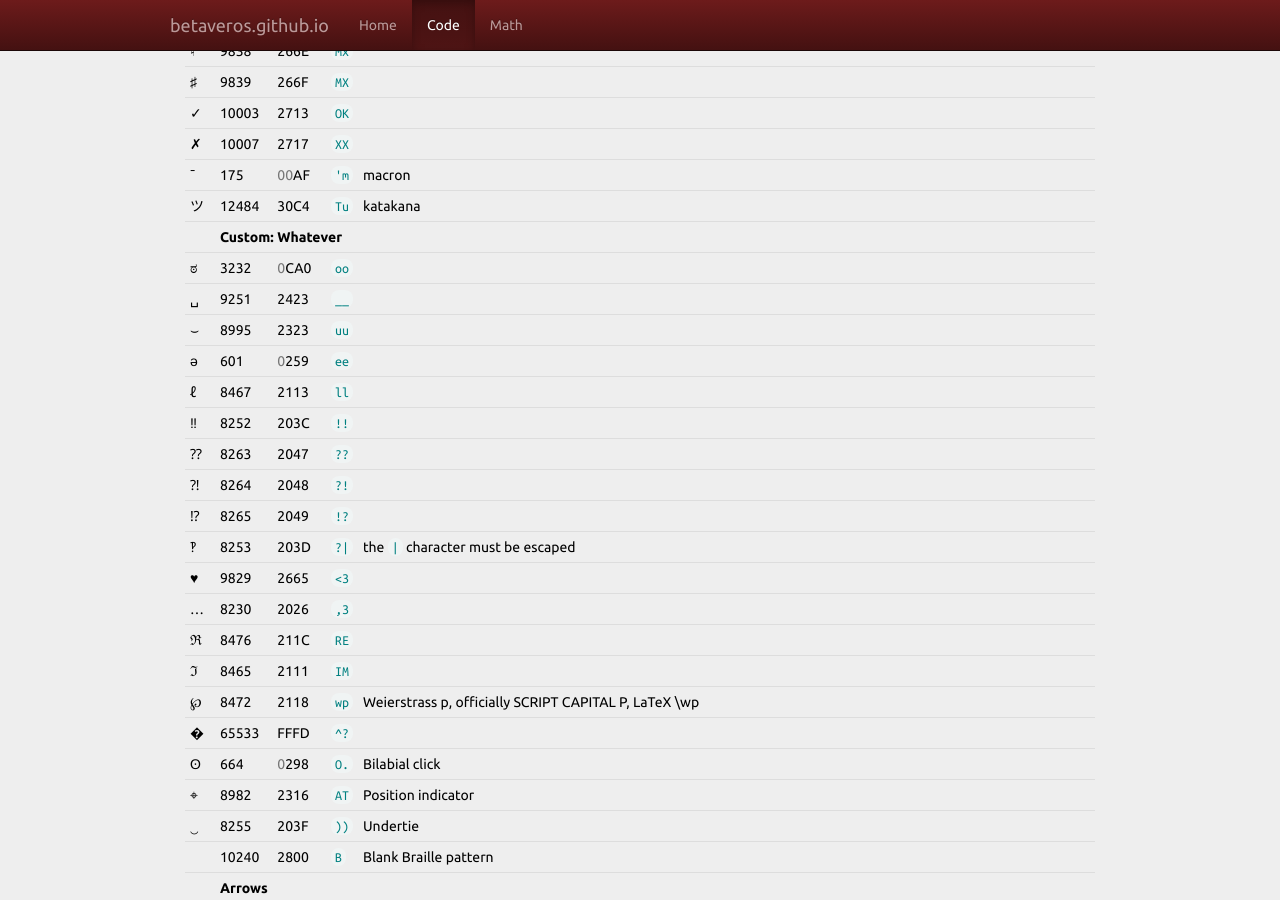
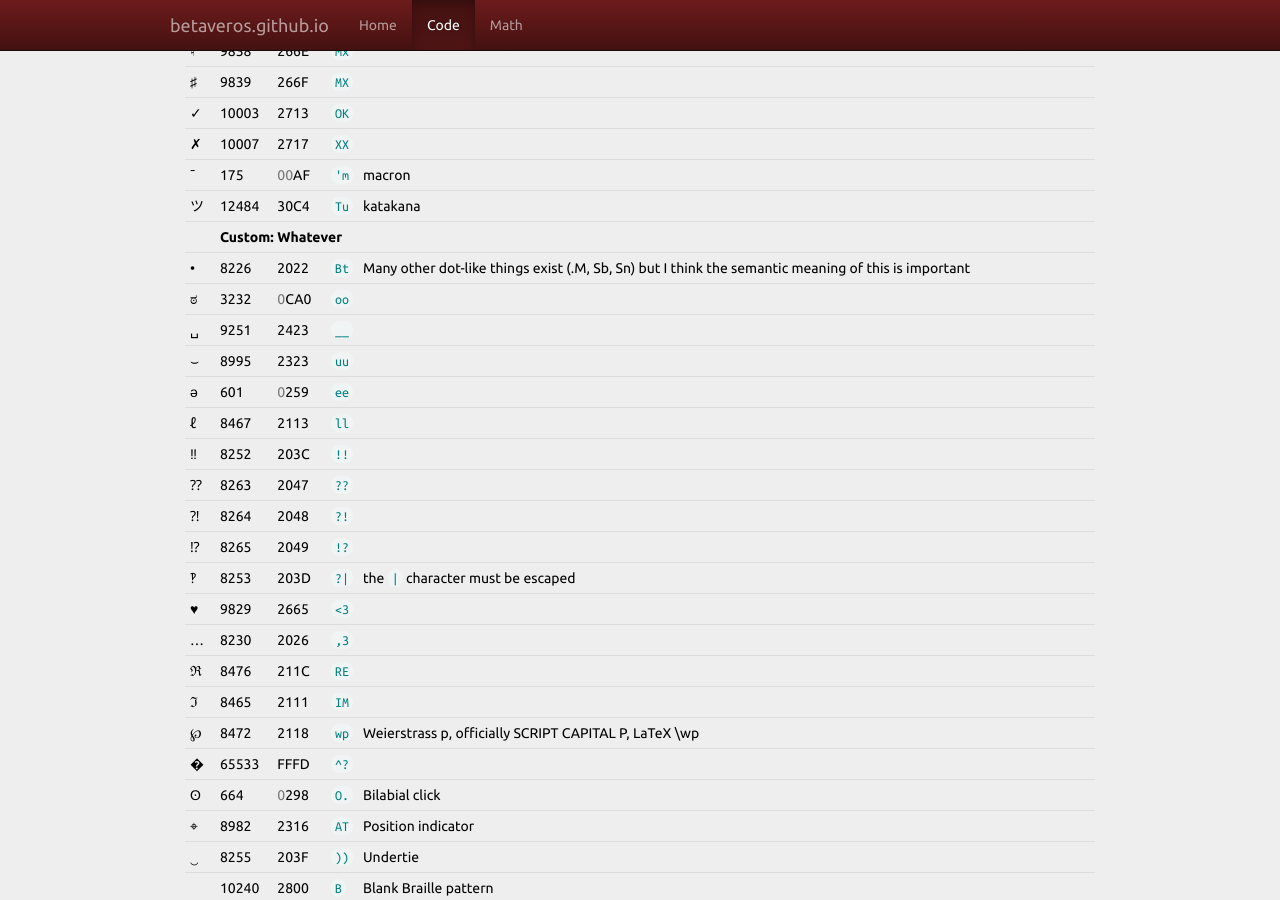
Before and after one commit to betaveros/betaveros.github.io, a Jekyll site: the page built from _posts/2014-04-25-unicode.html, in a window 1280 px wide and 900 px high, scrolled down 6034 px. Built offline with Jekyll 4.4.1, drawn with Linux system fonts in a browser that asks for light colours; some of the changed text lies outside the part shown.

Commit message:
Unicode: bullet

```diff
--- a/_posts/2014-04-25-unicode.html
+++ b/_posts/2014-04-25-unicode.html
@@ -202,6 +202,7 @@ title: Unicode
 <tr><td>¯</td><td>175</td><td><span class='text-muted'>00</span>AF</td><td><code>'m</code></td><td>macron</td></tr>
 <tr><td>ツ</td><td>12484</td><td>30C4</td><td><code>Tu</code></td><td>katakana</td></tr>
 <tr><td><th colspan='5'>Custom: Whatever</th></td></tr>
+<tr><td>•</td><td>8226</td><td>2022</td><td><code>Bt</code></td><td>Many other dot-like things exist (.M, Sb, Sn) but I think the semantic meaning of this is important</td></tr>
 <tr><td>ಠ</td><td>3232</td><td><span class='text-muted'>0</span>CA0</td><td><code>oo</code></td><td></td></tr>
 <tr><td>␣</td><td>9251</td><td>2423</td><td><code>__</code></td><td></td></tr>
 <tr><td>⌣</td><td>8995</td><td>2323</td><td><code>uu</code></td><td></td></tr>
@@ -274,7 +275,7 @@ digraph 88 8312 99 8313 (+ 8713 +) 8716 (/ 8836 /) 8837 ($ 8840 )$ 8841
 digraph (! 8842 !) 8843 @+ 8853 @- 8854 @x 8855 @/ 8856 @. 8857 @o 8858
 digraph @* 8859 @= 8860 @\| 10678 3< 8920 3> 8921 NN 8469 QQ 8474 RR 8477
 digraph ZZ 8484 CC 8450 FF 120125 KK 120130 ^_ 9651 \|> 9655 _v 9661 <\| 9665
-digraph oo 3232 __ 9251 uu 8995 ee 601 ll 8467 !! 8252 ?? 8263 ?! 8264
-digraph !? 8265 ?\| 8253 <3 9829 ,3 8230 RE 8476 IM 8465 wp 8472 ^? 65533
-digraph O. 664 AT 8982 )) 8255 B  10240 RL 8644 LR 8646 ao 12576
+digraph Bt 8226 oo 3232 __ 9251 uu 8995 ee 601 ll 8467 !! 8252 ?? 8263
+digraph ?! 8264 !? 8265 ?\| 8253 <3 9829 ,3 8230 RE 8476 IM 8465 wp 8472
+digraph ^? 65533 O. 664 AT 8982 )) 8255 B  10240 RL 8644 LR 8646 ao 12576
 {% endhighlight %}
--- a/_posts/unicode.txt
+++ b/_posts/unicode.txt
@@ -194,6 +194,7 @@ Whatever
 ¯	'm	macron
 ツ	Tu	katakana
 Custom: Whatever
+•	Bt	Many other dot-like things exist (.M, Sb, Sn) but I think the semantic meaning of this is important
 ಠ	oo
 ␣	__
 ⌣	uu
```
